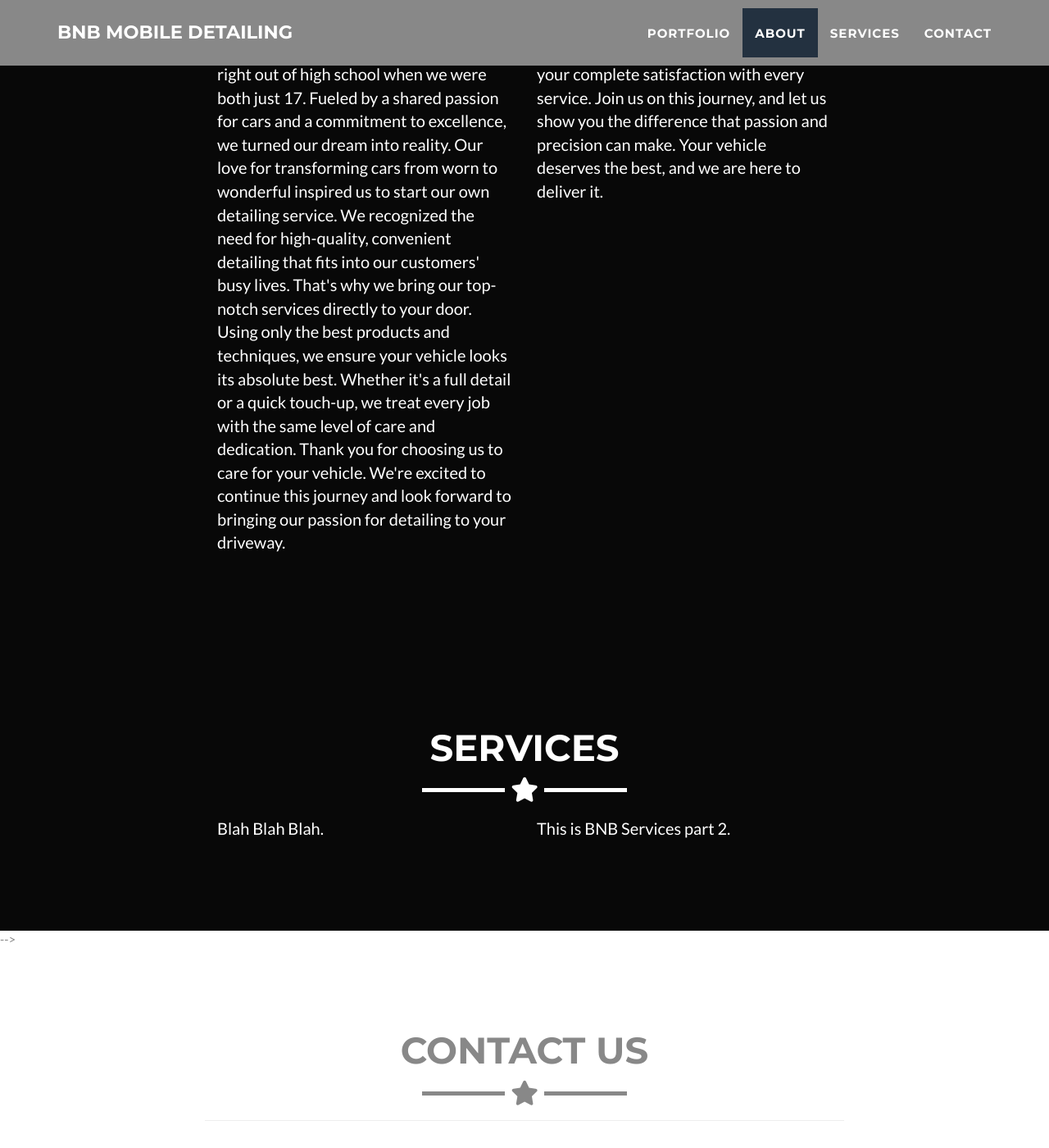
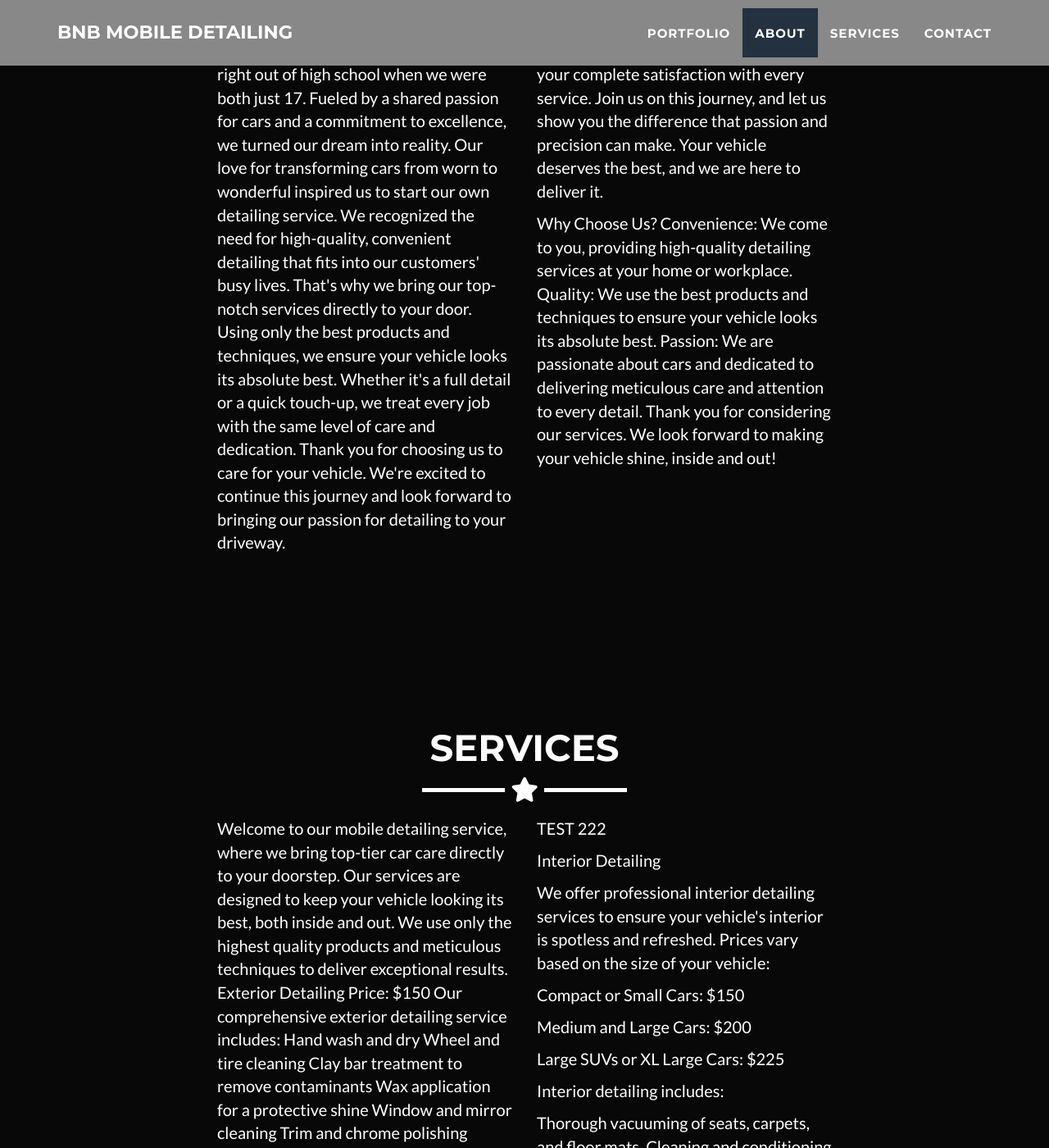
Before and after one commit to BenBreese/BenBreese.github.io, a Jekyll site: the page built from index.html, in a window 1280 px wide and 1400 px high, scrolled down 2162 px. Shown: the whole window at 82% size. Built offline with Jekyll 4.4.1, drawn with Linux system fonts in a browser that asks for light colours; some of the changed text lies outside the part shown.

Commit message:
Changed socials, and changed services page

```diff
--- a/_config.yml
+++ b/_config.yml
@@ -33,31 +33,24 @@ color:
 
 # Footer settings
 footer:
-  copyright: Dr. Henry Jekyll
+
   location: Location
   social: Around the Web
-  credits: Credits
+
 
 # Social networks usernames (many more available: google-plus, flickr, dribbble, pinterest, instagram, tumblr, linkedin, etc.)
 social:
-  - title: twitter
-    url: http://twitter.com/jekyllrb
+  - title: tiktok
+    url: http://tiktok.com/@bnbmobiledetails?_t=8nugslLwWMg&_r=1
   - title: facebook
-    url:
-  - title: stack-overflow
-    url: http://stackoverflow.com/questions/tagged/jekyll
-  - title: bitbucket
-    url: http://bitbucket.org/jekyll
-  - title: github
-    url: http://github.com/jekyll
+    url: https://www.facebook.com/profile.php?id=61556302986575
 
 # Postal address (add as many lines as necessary)
 address:
-  - line: 3481 Melrose Place
-  - line: Beverly Hills, CA 90210
+  - line: Monument, Colorado
 
 # Credits content
-credits: 'Freelancer is a free to use, open source Bootstrap theme created by <a href="http://startbootstrap.com">Start Bootstrap</a>.'
+
 
 # Build settings
 markdown: kramdown
--- a/_includes/about.html
+++ b/_includes/about.html
@@ -22,7 +22,13 @@
 
           Join us on this journey, and let us show you the difference that passion and precision can make. Your vehicle deserves the best, and we are here to deliver it.</p>
       </div>
-
+      <div class="col-lg-4">
+        <p>Why Choose Us?
+          Convenience: We come to you, providing high-quality detailing services at your home or workplace.
+          Quality: We use the best products and techniques to ensure your vehicle looks its absolute best.
+          Passion: We are passionate about cars and dedicated to delivering meticulous care and attention to every detail.
+          Thank you for considering our services. We look forward to making your vehicle shine, inside and out!</p>
+      </div>
     </div>
   </div>
 </section>
--- a/_includes/footer.html
+++ b/_includes/footer.html
@@ -33,7 +33,7 @@
     <div class="container">
       <div class="row">
         <div class="col-lg-12">
-          Copyright &copy; {{ site.footer.copyright }} 20{{ site.time | date: '%y' }}
+
         </div>
       </div>
     </div>
--- a/_includes/services.html
+++ b/_includes/services.html
@@ -9,12 +9,70 @@
     </div>
     <div class="row">
       <div class="col-lg-4 col-lg-offset-2">
-        <p>Blah Blah Blah.</p>
+        <p>Welcome to our mobile detailing service, where we bring top-tier car care directly to your doorstep. Our services are designed to keep your vehicle looking its best, both inside and out. We use only the highest quality products and meticulous techniques to deliver exceptional results.
+
+          Exterior Detailing
+          Price: $150
+
+          Our comprehensive exterior detailing service includes:
+
+          Hand wash and dry
+          Wheel and tire cleaning
+          Clay bar treatment to remove contaminants
+          Wax application for a protective shine
+          Window and mirror cleaning
+          Trim and chrome polishing
+
+
+          </p>
       </div>
       <div class="col-lg-4">
-        <p>This is BNB Services part 2.</p>
+        <p>
+          TEST 222
+        </p>
       </div>
+      <div class="col-lg-4">
+        <p>Interior Detailing
+                 </p>
+      </div>
+      <div class="col-lg-4">
+        <p>We offer professional interior detailing services to ensure your vehicle's interior is spotless and refreshed. Prices vary based on the size of your vehicle:
 
+        </p>
+      </div>
+      <div class="col-lg-4">
+        <p>Compact or Small Cars: $150
+
+        </p>
+      </div>
+      <div class="col-lg-4">
+        <p>
+          Medium and Large Cars: $200
+
+
+        </p>
+      </div>
+      <div class="col-lg-4">
+        <p>
+          Large SUVs or XL Large Cars: $225
+
+        </p>
+      </div>
+      <div class="col-lg-4">
+        <p>Interior detailing includes:
+
+        </p>
+      </div>
+      <div class="col-lg-4">
+        <p>Thorough vacuuming of seats, carpets, and floor mats.
+          Cleaning and conditioning of all leather and vinyl surfaces.
+          Deep cleaning of fabric seats and upholstery.
+          Dashboard, console, and door panel cleaning.
+          Window and mirror cleaning.
+          Odor elimination.
+
+        </p>
+      </div>
     </div>
   </div>
 </section>
```
